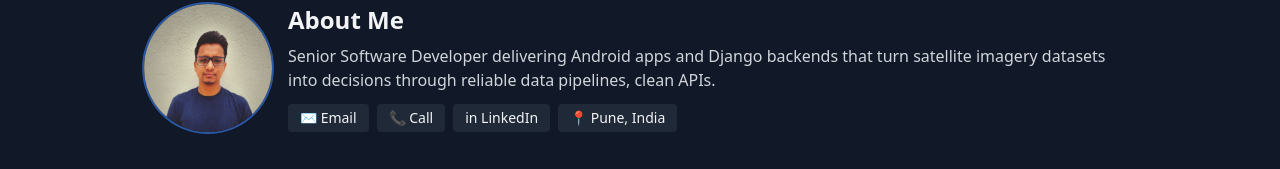
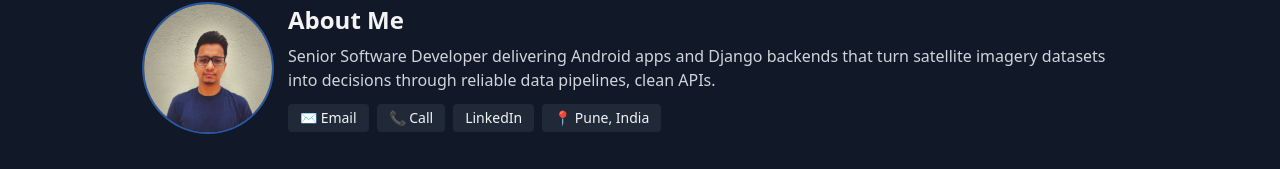
Before and after one commit to ShantanuBalkawade7/MyResume, a plain HTML site: page index.html in a window 1280 px wide. Shown: the part 116-285 px from the top of the page. Drawn offline with nearby package versions, Linux system fonts and the light colour scheme.

Commit message:
fix: update LinkedIn link text for consistency

```diff
--- a/index.html
+++ b/index.html
@@ -45,7 +45,7 @@
             <div class="mt-3 flex flex-wrap gap-2 text-sm">
               <a class="px-3 py-1 rounded bg-gray-800 hover:bg-gray-700" href="mailto:balkawadeshantanu3@gmail.com">✉️ Email</a>
               <a class="px-3 py-1 rounded bg-gray-800 hover:bg-gray-700" href="tel:+917972096209">📞 Call</a>
-              <a class="px-3 py-1 rounded bg-gray-800 hover:bg-gray-700" target="_blank" rel="noreferrer" href="https://www.linkedin.com/in/shantanubalkawade">in LinkedIn</a>
+              <a class="px-3 py-1 rounded bg-gray-800 hover:bg-gray-700" target="_blank" rel="noreferrer" href="https://www.linkedin.com/in/shantanubalkawade">LinkedIn</a>
               <span class="px-3 py-1 rounded bg-gray-800">📍 Pune, India</span>
             </div>
           </div>
```
